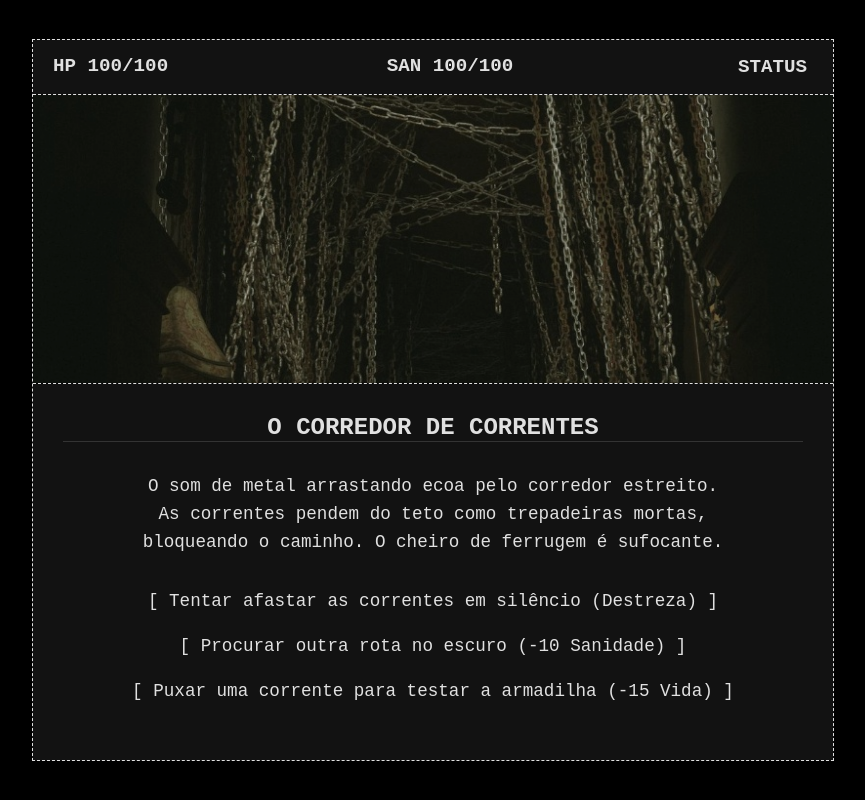
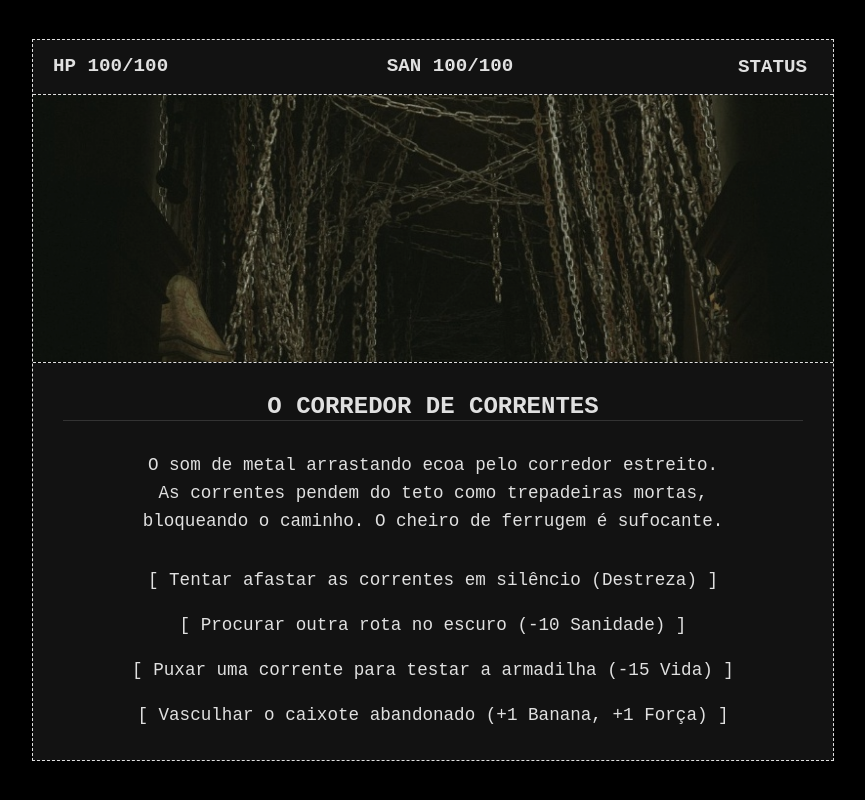
Before and after one commit to Lucas-caia/Broken_City, a React (Vite) app: page / in a window 1280 px wide. Shown: the whole page, without its empty margins (207-1072 px from the left). Built offline with nearby package versions, Linux system fonts and the light colour scheme.

Commit message:
feat: Item & Att modifiers

```diff
--- a/src/data/events/events.json
+++ b/src/data/events/events.json
@@ -33,6 +33,39 @@
           { "type": "HEALTH", "value": -15 }
         ],
         "nextEventId": "EVT_ARMADILHA_ATIVA"
+      },
+      {
+        "id": "CHOICE_04_SUPRIMENTOS",
+        "text": "[ Vasculhar o caixote abandonado (+1 Banana, +1 Força) ]",
+        "consequences": [
+          { "type": "ITEM", "itemAction": "ADD", "itemId": "banana", "itemName": "Banana", "value": 1 },
+          { "type": "ATTRIBUTE_CHANGE", "attribute": "strength", "value": 1 }
+        ],
+        "nextEventId": "EVT_CORREDOR_SUPRIMENTOS"
+      }
+    ]
+  },
+  {
+    "id": "EVT_CORREDOR_SUPRIMENTOS",
+    "title": "O Caixote de Suprimentos",
+    "description": "Entre panos rasgados e poeira, você encontra uma Banana amarela e fresca. O aroma doce traz um vigor inexplicável aos seus músculos (+1 Força). Você pode ingeri-la agora ou guardá-la na mochila.",
+    "imageUrl": "correntes.jpg",
+    "choices": [
+      {
+        "id": "CHOICE_COMER_BANANA",
+        "text": "[ Comer a Banana agora (+20 Vida, -1 Banana) ]",
+        "requiredItem": "banana",
+        "consequences": [
+          { "type": "HEALTH", "value": 20 },
+          { "type": "ITEM", "itemAction": "REMOVE", "itemId": "banana", "itemName": "Banana", "value": 1 }
+        ],
+        "nextEventId": "EVT_CORREDOR_01"
+      },
+      {
+        "id": "CHOICE_VOLTAR_CORREDOR",
+        "text": "[ Guardar na mochila e voltar ao corredor ]",
+        "consequences": [],
+        "nextEventId": "EVT_CORREDOR_01"
       }
     ]
   },
--- a/src/game/core/eventEngine.ts
+++ b/src/game/core/eventEngine.ts
@@ -1,5 +1,5 @@
 import { GameEvent, Choice } from '../types/event';
-import { GameState } from '../types/gameState';
+import { GameState, Item } from '../types/gameState';
 import { Mulberry32RNG } from './rng';
 
 export interface ResolutionResult {
@@ -19,17 +19,32 @@ export function createEventsMap(events: GameEvent[]): Map<string, GameEvent> {
 }
 
 /**
- * Filtra escolhas disponíveis considerando os requisitos de flags (portas/chaves)
+ * Filtra escolhas disponíveis considerando os requisitos de flags e itens em inventário
  */
-export function getAvailableChoices(event: GameEvent, playerFlags: string[]): Choice[] {
-  return event.choices.filter(
-    choice => !choice.requiredFlag || playerFlags.includes(choice.requiredFlag)
-  );
+export function getAvailableChoices(
+  event: GameEvent,
+  playerFlags: string[],
+  inventory: Item[] = []
+): Choice[] {
+  return event.choices.filter(choice => {
+    if (choice.requiredFlag && !playerFlags.includes(choice.requiredFlag)) {
+      return false;
+    }
+    if (choice.requiredItem) {
+      const hasItem = inventory.some(
+        it => it.id === choice.requiredItem && it.quantity > 0
+      );
+      if (!hasItem) {
+        return false;
+      }
+    }
+    return true;
+  });
 }
 
 /**
  * Função pura que resolve uma escolha do jogador:
- * - Executa consequências de vida, sanidade e flags
+ * - Executa consequências de vida, sanidade, flags, atributos e itens
  * - Executa rolagens determinísticas de teste de atributos via RNG
  * - Avalia ramificações de sucesso/falha
  * - Transiciona para GAME_OVER em caso de morte física ou colapso de sanidade
@@ -48,7 +63,7 @@ export function resolveChoice(
     sanity: { ...state.player.sanity },
     attributes: { ...state.player.attributes },
     flags: [...state.player.flags],
-    inventory: [...state.player.inventory],
+    inventory: state.player.inventory.map(item => ({ ...item })),
   };
 
   let nextEventId: string | null = choice.nextEventId ?? null;
@@ -89,6 +104,62 @@ export function resolveChoice(
         if (cons.flagId && !newPlayer.flags.includes(cons.flagId)) {
           newPlayer.flags.push(cons.flagId);
           newLogs.push(`[ITEM/CONDIÇÃO]: Obteve "${cons.flagId}".`);
+        }
+        break;
+      }
+
+      case 'ATTRIBUTE_CHANGE': {
+        if (cons.attribute && cons.value !== undefined) {
+          const current = newPlayer.attributes[cons.attribute];
+          const updated = Math.max(0, current + cons.value);
+          newPlayer.attributes[cons.attribute] = updated;
+          const sign = cons.value >= 0 ? '+' : '';
+          newLogs.push(
+            `[ATRIBUTO]: ${cons.attribute.toUpperCase()} alterado (${sign}${cons.value}). Total: ${updated}`
+          );
+        }
+        break;
+      }
+
+      case 'ITEM': {
+        const action = cons.itemAction || 'ADD';
+        const qty = cons.value ?? 1;
+        const itemId = cons.itemId;
+        const itemName = cons.itemName || itemId || 'Item';
+
+        if (itemId && qty > 0) {
+          const existingIndex = newPlayer.inventory.findIndex(it => it.id === itemId);
+
+          if (action === 'ADD') {
+            if (existingIndex >= 0) {
+              newPlayer.inventory[existingIndex] = {
+                ...newPlayer.inventory[existingIndex],
+                quantity: newPlayer.inventory[existingIndex].quantity + qty,
+              };
+            } else {
+              newPlayer.inventory.push({
+                id: itemId,
+                name: itemName,
+                quantity: qty,
+              });
+            }
+            newLogs.push(`[INVENTÁRIO]: Obteve ${qty}x ${itemName}.`);
+          } else if (action === 'REMOVE') {
+            if (existingIndex >= 0) {
+              const newQty = newPlayer.inventory[existingIndex].quantity - qty;
+              if (newQty <= 0) {
+                newPlayer.inventory.splice(existingIndex, 1);
+              } else {
+                newPlayer.inventory[existingIndex] = {
+                  ...newPlayer.inventory[existingIndex],
+                  quantity: newQty,
+                };
+              }
+              newLogs.push(`[INVENTÁRIO]: Removeu/Usou ${qty}x ${itemName}.`);
+            } else {
+              newLogs.push(`[INVENTÁRIO]: Não possui "${itemName}" para remover.`);
+            }
+          }
         }
         break;
       }
--- a/src/game/systems/useEventEngine.ts
+++ b/src/game/systems/useEventEngine.ts
@@ -10,7 +10,7 @@ export const useEventEngine = () => {
     eventsData[0];
 
   const availableChoices: Choice[] = currentEvent
-    ? getAvailableChoices(currentEvent, state.player.flags)
+    ? getAvailableChoices(currentEvent, state.player.flags, state.player.inventory)
     : [];
 
   return {
--- a/src/game/validation/schemas.ts
+++ b/src/game/validation/schemas.ts
@@ -2,9 +2,12 @@ import { z } from 'zod';
 import { GameEvent } from '../types/event';
 
 export const ConsequenceSchema = z.object({
-  type: z.enum(['HEALTH', 'SANITY', 'ITEM', 'ATTRIBUTE_CHECK', 'FLAG']),
+  type: z.enum(['HEALTH', 'SANITY', 'ITEM', 'ATTRIBUTE_CHECK', 'ATTRIBUTE_CHANGE', 'FLAG']),
   value: z.number().optional(),
   flagId: z.string().optional(),
+  itemAction: z.enum(['ADD', 'REMOVE']).optional(),
+  itemId: z.string().optional(),
+  itemName: z.string().optional(),
   attribute: z
     .enum(['strength', 'dexterity', 'constitution', 'intelligence', 'wisdom', 'charisma'])
     .optional(),
@@ -17,6 +20,7 @@ export const ChoiceSchema = z.object({
   id: z.string(),
   text: z.string(),
   requiredFlag: z.string().optional(),
+  requiredItem: z.string().optional(),
   consequences: z.array(ConsequenceSchema),
   nextEventId: z.string().nullable().optional(),
 });
@@ -40,6 +44,7 @@ export interface ValidationReport {
  * Valida a integridade referencial do grafo de eventos:
  * - Proíbe IDs duplicados
  * - Garante que todo nextEventId, successEventId e failEventId aponte para um evento existente
+ * - Garante que consequências tenham seus campos obrigatórios
  */
 export function validateEventsGraph(events: GameEvent[]): ValidationReport {
   const errors: string[] = [];
@@ -53,7 +58,7 @@ export function validateEventsGraph(events: GameEvent[]): ValidationReport {
     eventIds.add(event.id);
   }
 
-  // 2. Checar integridade dos ponteiros de navegação
+  // 2. Checar integridade dos ponteiros de navegação e consequências
   for (const event of events) {
     for (const choice of event.choices) {
       if (choice.nextEventId && !eventIds.has(choice.nextEventId)) {
@@ -79,6 +84,18 @@ export function validateEventsGraph(events: GameEvent[]): ValidationReport {
               `Evento "${event.id}" (escolha "${choice.id}") aponta para failEventId inexistente: "${cons.failEventId}"`
             );
           }
+        } else if (cons.type === 'ATTRIBUTE_CHANGE') {
+          if (!cons.attribute || cons.value === undefined) {
+            errors.push(
+              `Evento "${event.id}" (escolha "${choice.id}") possui ATTRIBUTE_CHANGE sem atributo ou value`
+            );
+          }
+        } else if (cons.type === 'ITEM') {
+          if (!cons.itemId) {
+            errors.push(
+              `Evento "${event.id}" (escolha "${choice.id}") possui ITEM sem itemId`
+            );
+          }
         }
       }
     }
```
Also changed, not shown: src/game/types/event.ts (+22 -2 lines), 2 other files (tests, documents, lock files or other folders).
